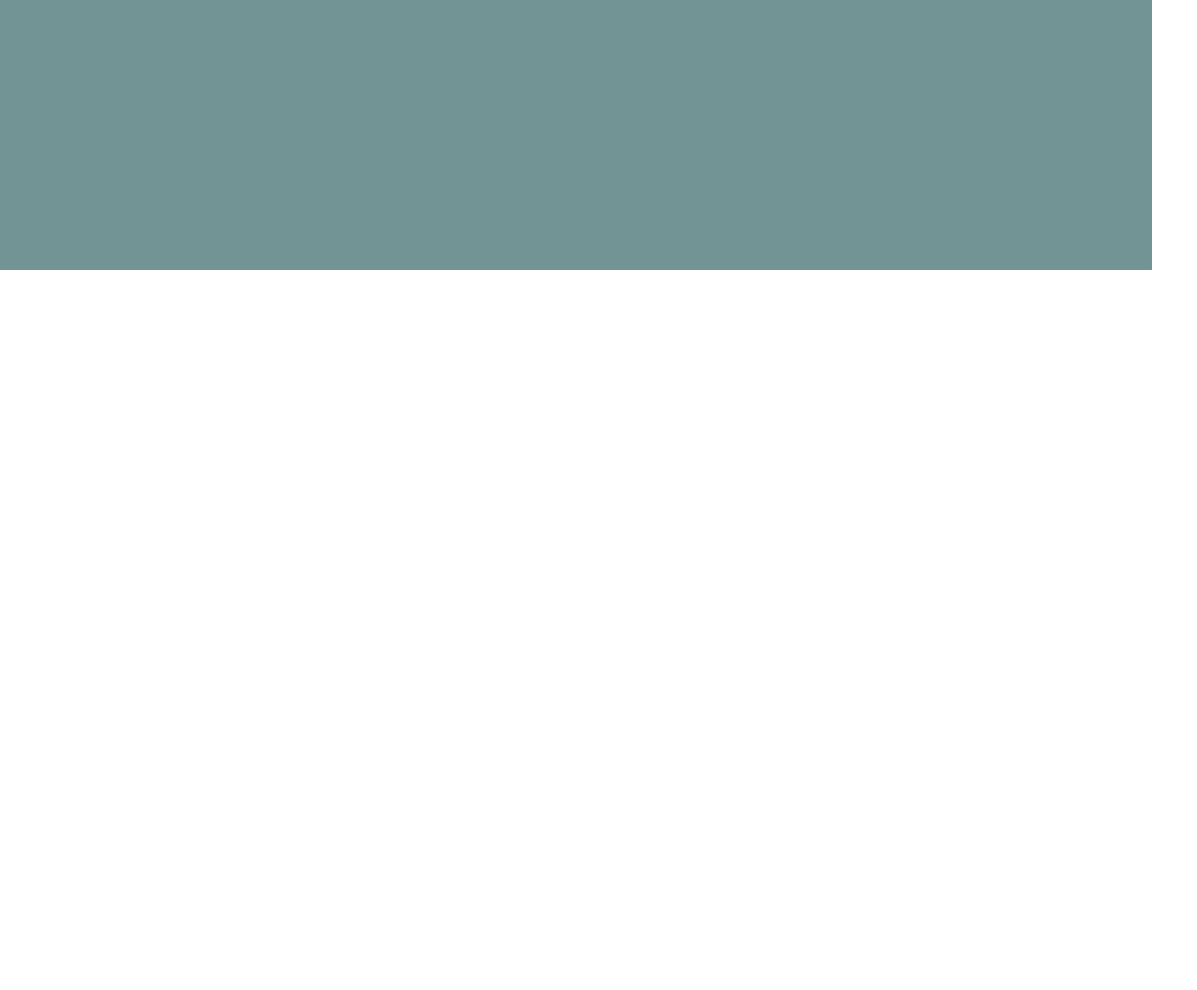
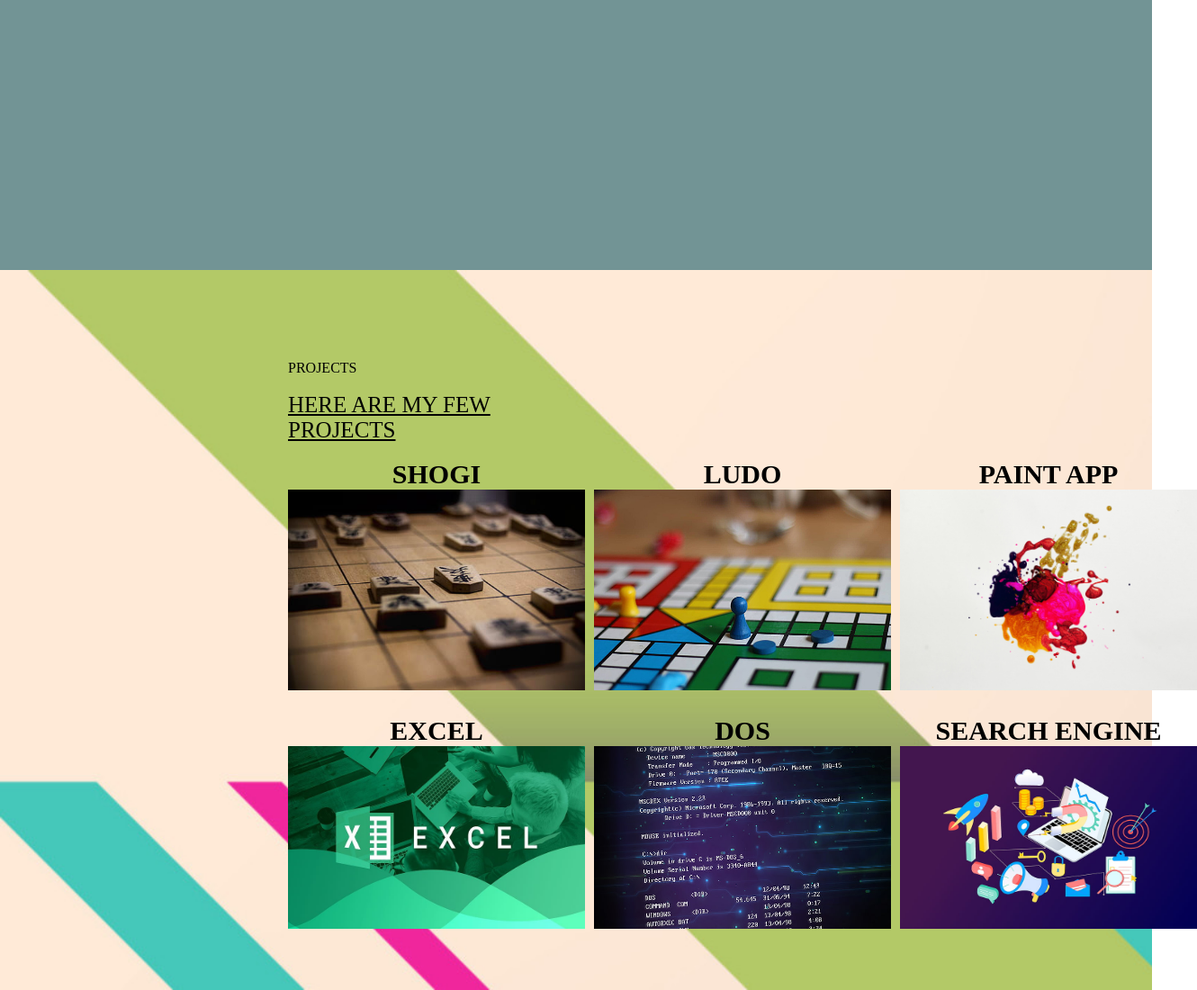
Before and after one commit to hassanbabar78/Hassan-Portfolio, a plain HTML site: page index.html in a window 1280 px wide. Shown: the part 1300-2400 px from the top of the page at 90% size, 1330 px wide, since content can reach past the window. Before the commit the page ends 1600 px from the top, so only its background shows below. Drawn offline with Linux system fonts and the light colour scheme.

Commit message:
I am done with my projects page

```diff
--- a/index.html
+++ b/index.html
@@ -10,7 +10,7 @@
     <header class="container bg">
         <nav class="part1">
             <ul class="sidebar">
-                <div class="logo"> <img src="./mypic.jpg" width="150px" height="150px" alt=""></div>
+                <div class="logo"> <img src="./mypic.jpg" width="170px" height="170px" alt=""></div>
                 <li class="item"> <a href="http://127.0.0.1:3000/index.html">HOME</a></li>
                 <li class="item">ABOUT</li>
                 <li class="item">PROJECTS</li>
@@ -28,11 +28,55 @@
     <section class="container1">
         <div class="leftspace blackcolor padtop">ABOUT US</div><br>
         <div class="leftspace blackcolor bigfont">WHO   AM   I?</div>
-        <p class="leftspace blackcolor topsspace mediumfont"> I am Muhammad Hassan who is currently a student of bachelor's in computer science department
+        <p class="leftspace blackcolor topsspace textfont"> I am Muhammad Hassan who is currently a student of bachelor's in computer science department
             here at ITU, Punjab Pakistan </p><br>
-        <p class="leftspace blackcolor mediumfont"> I've been here since 2022 and It's been an outstanding journey here. SO far, I have learned many skills including
+        <p class="leftspace blackcolor textfont"> I've been here since 2022 and It's been an outstanding journey here. SO far, I have learned many skills including
             web-development as front end developer, coding skills, creativity, innovative ideas, and many more.
         </p>
     </section>
+    <section class="container2">
+        <div class="leftspace blackcolor padmtop">PROJECTS</div><br>
+        <div class="leftspace blackcolor mediumfont">HERE  ARE  MY  FEW</div>
+        <div class="leftspace blackcolor mediumfont">PROJECTS</div><br>
+        <div class=" leftspace box">
+            <div class="box1">
+                <div class="prodisplay blackcolor flex">SHOGI</div>
+                <img width="330px" height="223px" src="./pro1.jpg" alt="">
+            </div>
+            <div class="box2">
+                <div class="prodisplay blackcolor flex">LUDO</div>
+                <img width="330px" height="223px" src="./pro2.jpg" alt="">
+            </div>
+            <div class="box3">
+                <div class="prodisplay blackcolor flex">PAINT APP</div>
+                <img width="330px" height="223px" src="./pro3.jpg" alt="">
+            </div>
+            <div class="box4">
+                <div class="prodisplay blackcolor flex">EXCEL</div>
+                <img width="330px" height="203px" src="./pro4.jpeg" alt="">
+            </div>
+            <div class="box5">
+                <div class="prodisplay blackcolor flex">DOS</div>
+                <img width="330px" height="203px" src="./pro5.jpg" alt="">
+            </div>
+            <div class="box6">
+                <div class="prodisplay blackcolor flex">SEARCH ENGINE</div>
+                <img width="330px" height="203px" src="./pro6.jpg" alt="">
+            </div>
+
+
+
+
+            <!-- <div class="box4">
+
+            </div>
+            <div class="box5">
+
+            </div> -->
+
+        </div>
+    </section>
+
+
 </body>
 </html>
--- a/style.css
+++ b/style.css
@@ -113,11 +113,71 @@ a:hover{
 .padtop{
     padding-top: 150px;
 }
+.padmtop{
+    padding-top: 100px;
+}
 .bigfont{
     font-size: 40px;
     font-family: bold;
+}
+.textfont{
+    font-size: 20px;
+}
+.mediumfont{
+    font-size: 25px;
+    font-family: bold;
     text-decoration: underline;
 }
-.mediumfont{
-    font-size: 20px;
+/* Container2 (Projects) page of website */
+
+.container2{
+    width: 100vw;
+    height: 100vh;
+    background-color:beige;
+    background-image: url(./bg1.jpg);
+    background-position: center;
+    background-repeat: no-repeat;
+    background-size: cover;
+
 }
+.box{
+    display:grid;
+    /* grid-template-areas: "shogi snake ludo"
+                         "paint dos solitare"
+                         "excel searchengine"; */
+    grid-template-rows: repeat(2, 1fr);
+    grid-template-columns: repeat(3, 1fr);
+    gap: 10px;
+    width: 70%;
+    height: 70%;
+    /* background-color:brown; */
+}
+.box1{
+    grid-row: 1/2;
+    grid-column: 1/2;
+}
+.box2{
+    grid-row: 1/2;
+    grid-column: 2/3;
+}
+.box3{
+    grid-row: 1/2;
+    grid-column: 3/4;
+}
+.box4{
+    grid-row: 2/3;
+    grid-column: 1/2;
+}
+.box5{
+    grid-row: 2/3;
+    grid-column: 2/3;
+}
+.box6{
+    grid-row: 2/3;
+    grid-column: 3/4;
+}
+.prodisplay{
+    font-size:30px;
+    font-weight: bold;
+   justify-content: center;
+}
```
Also changed, not shown: bg1.jpg (added), pro1.jpg (added), pro2.jpg (added), pro3.jpg (added), pro4.jpeg (added), pro5.jpg (added), pro6.jpg (added).
